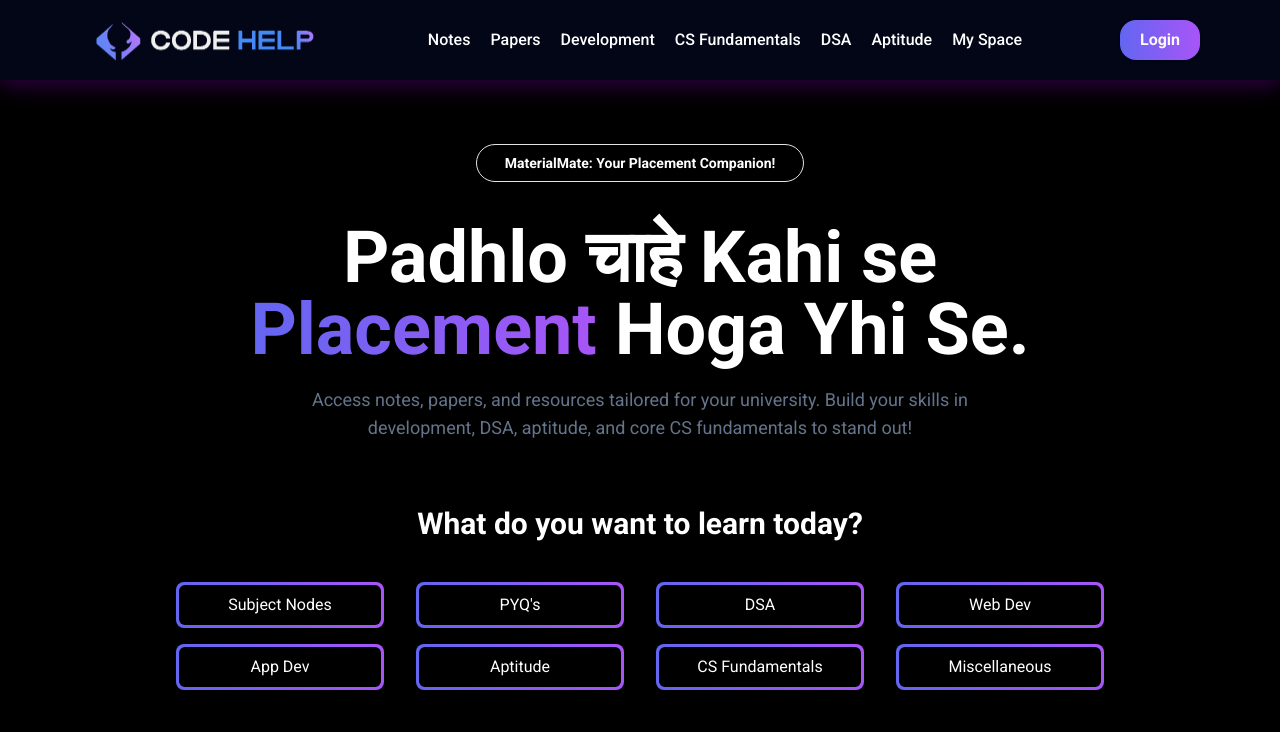
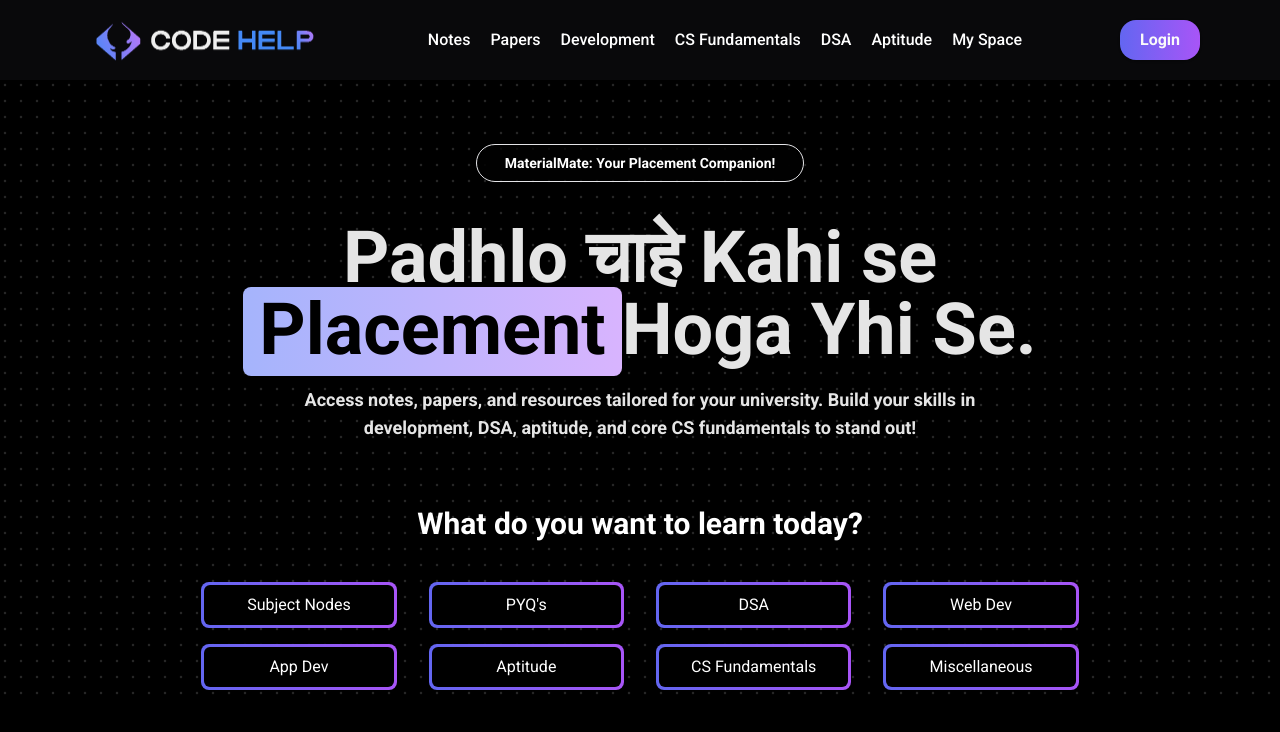
Before and after one commit to Material-Mate/material-mate-frontend, a Next.js app: page / in a window 1280 px wide. Shown: the top 732 px of the page. Built offline with nearby package versions, Linux system fonts and the light colour scheme.

Commit message:
added animated hero section and completed my space

```diff
--- a/package.json
+++ b/package.json
@@ -15,6 +15,7 @@
     "class-variance-authority": "^0.7.1",
     "clsx": "^2.1.1",
     "lucide-react": "^0.474.0",
+    "mini-svg-data-uri": "^1.4.4",
     "motion": "^12.0.6",
     "next": "15.1.6",
     "react": "^19.0.0",
--- a/src/app/(pages)/page.tsx
+++ b/src/app/(pages)/page.tsx
@@ -1,4 +1,7 @@
+"use client"
 import AButton from "@/components/ui/animated-b";
+import { motion } from "framer-motion";
+import { HeroHighlight, Highlight } from "../../components/ui/Hero";
 
 export default function Home() {
   const resources = [
@@ -14,27 +17,44 @@ export default function Home() {
 
   return (
     <>
-      {/* Hero Sec */}
-      <div className="h-screen bg-cover bg-center">
+      <HeroHighlight>
+        <motion.h1
+          initial={{
+            opacity: 0,
+            y: 20,
+          }}
+          animate={{
+            opacity: 1,
+            y: [20, -5, 0],
+          }}
+          transition={{
+            duration: 0.5,
+            ease: [0.4, 0.0, 0.2, 1],
+          }}
+          className="text-2xl px-4 md:text-4xl lg:text-5xl font-bold text-neutral-200 dark:text-white max-w-4xl leading-relaxed lg:leading-snug text-center mx-auto "
+        >
           <div className="flex flex-col items-center justify-center text-center">
-          <div className="mx-auto mb-6 mt-16 flex max-w-fit items-center justify-center space-x-2 overflow-hidden rounded-full border bg-black px-7 py-2 shadow-md backdrop-blur transition-all">
+            <div className="mx-auto mb-6 mt-16 flex max-w-fit items-center justify-center space-x-2 overflow-hidden rounded-full border px-7 py-2 shadow-md backdrop-blur transition-all">
               <p className="text-sm font-semibold text-white">
                 MaterialMate: Your Placement Companion!
               </p>
             </div>
-          <h1 className="max-w-4xl text-5xl font-bold md:text-6xl lg:text-7xl mt-4">
+            <h1 className="max-w-4xl text-5xl font-bold md:text-6xl lg:text-7xl mt-4 leading-[3rem]">
               Padhlo चाहे Kahi se{" "}
-            <span className="bg-gradient-to-r from-indigo-500 to-purple-500 bg-clip-text text-transparent">
+              <Highlight className="text-black dark:text-white">
           Placement
-            </span>{" "}
+          </Highlight>
               Hoga Yhi Se.
             </h1>
 
-          <p className="mt-5 max-w-prose text-slate-500 sm:text-lg">
-          Access notes, papers, and resources tailored for your university. Build your skills in development, DSA, aptitude, and core CS fundamentals to stand out!
+            <p className="mt-5 max-w-prose text-slate-00 sm:text-lg">
+              Access notes, papers, and resources tailored for your university.
+              Build your skills in development, DSA, aptitude, and core CS
+              fundamentals to stand out!
             </p>
           </div>
 
+        </motion.h1>
         <div className="mt-16">
           <div className="flex items-center justify-center text-3xl font-bold mb-8">
             What do you want to learn today?
@@ -49,11 +69,7 @@ export default function Home() {
             })}
           </div>
         </div>
-
-        {/* Body */}
-
-        <div></div>
-      </div>
+      </HeroHighlight>
     </>
   );
 }
--- a/src/app/(pages)/space/page.tsx
+++ b/src/app/(pages)/space/page.tsx
@@ -1,5 +1,6 @@
 "use client";
 import SubjectCard from '@/components/shared/cards/SubjectCard';
+import PreviousYearPaperDialogBox from '@/components/shared/dialogBoxes/PreviousYearPaperDialogBox';
 import {UnitsDialogBox} from '@/components/shared/dialogBoxes/UnitsDialogBox';
 import React from 'react'
 import { SiBookstack } from "react-icons/si";
@@ -32,10 +33,11 @@ const Space = () => {
         }
     ]
     const [dialogBoxOpen, setDialogBoxOpen] = React.useState<boolean>(false)
+    const [previousYearDialogBoxOpen, setPreviousYearDialogBoxOpen] = React.useState<boolean>(false)
   return (
     <div className='py-10 px-20'>
        <h1 className='text-[2rem] text-slate-300 font-semibold'>Kudos 🎉🎉 to <span className='bg-gradient-to-r from-indigo-500 to-purple-500 bg-clip-text text-transparent'>@Gaurav Sharma</span>, You are doing <span className='bg-gradient-to-r from-indigo-500 to-purple-500 bg-clip-text text-transparent'>MCA</span></h1>
-       <h2 className='text-[1.5rem] text-slate-200 font-semibold mt-5 flex gap-3 items-center'>Your Subjects <SiBookstack/></h2>
+       <h2 className='text-[1.5rem] text-slate-200 font-semibold mt-5 flex gap-3 items-center'>Your Subjects Notes<SiBookstack/></h2>
        <div className="flex mt-8 items-center  flex-wrap gap-6">
               {subjects.map((subject,index) => (
                 <SubjectCard
@@ -50,6 +52,21 @@ const Space = () => {
             setDialogBoxOpen={setDialogBoxOpen}
             />
        </div>
+       <h2 className='text-[1.5rem] text-slate-200 font-semibold mt-10 flex gap-3 items-center'>Previous Year Paper to Ace Your Exam <SiBookstack/></h2>
+       <div className="flex mt-8 items-center  flex-wrap gap-6">
+              {subjects.map((subject,index) => (
+                <SubjectCard
+                key={index}
+                subject={subject.name}
+                course = {subject.course+" "+subject.semester.toString()}
+                setDialogBoxOpen={setPreviousYearDialogBoxOpen}
+                />
+              ))}
+            <PreviousYearPaperDialogBox
+            previousYearDialogBoxOpen={previousYearDialogBoxOpen}
+            setPreviousYearDialogBoxOpen={setPreviousYearDialogBoxOpen}
+            />
+       </div>
     </div>
   )
 }
--- /dev/null
+++ b/src/components/shared/dialogBoxes/PreviousYearPaperDialogBox.tsx
@@ -0,0 +1,53 @@
+import { Button } from "@/components/ui/button";
+import {
+  Dialog,
+  DialogContent,
+  DialogDescription,
+  DialogFooter,
+  DialogHeader,
+  DialogTitle,
+  DialogTrigger,
+} from "@/components/ui/dialog";
+import { FiDownload } from "react-icons/fi";
+
+const PreviousYearPaperDialogBox = ({
+    previousYearDialogBoxOpen,
+    setPreviousYearDialogBoxOpen,
+  }: {
+    previousYearDialogBoxOpen: boolean;
+    setPreviousYearDialogBoxOpen: React.Dispatch<React.SetStateAction<boolean>>;
+  }) => {
+    const papers = [1,2,3,4,5]
+  return (
+    <Dialog open={previousYearDialogBoxOpen} onOpenChange={setPreviousYearDialogBoxOpen}>
+      <DialogContent className="sm:max-w-[425px] bg-black">
+        <DialogHeader>
+          <DialogTitle className="text-2xl">
+            Previous Year Papers for{" "}
+            <span className="bg-gradient-to-r from-indigo-500 to-purple-500 bg-clip-text text-transparent">
+              Dot net with C#
+            </span>
+          </DialogTitle>
+          <DialogDescription>
+            Here are the previous year papers for subject Dot net with C#
+          </DialogDescription>
+        </DialogHeader>
+        <div className="grid gap-4 py-4 w-full">
+          {
+            papers.map((paper,index)=>(
+                <div key={index} className="w-full py-3 rounded-lg border flex justify-between items-center px-5">
+                <p>2022-2023: Download </p>
+                <FiDownload className="text-xl" />
+              </div>
+            ))
+          }
+        </div>
+        <DialogFooter className="w-full">
+          <Button onClick={()=>setPreviousYearDialogBoxOpen(false)} className="w-full bg-gradient-to-r from-indigo-500 to-purple-500">Close</Button>
+        </DialogFooter>
+      </DialogContent>
+    </Dialog>
+  )
+}
+
+export default PreviousYearPaperDialogBox
--- /dev/null
+++ b/src/components/ui/Hero.tsx
@@ -0,0 +1,96 @@
+"use client";
+import { cn } from "@/lib/utils";
+import { useMotionValue, motion, useMotionTemplate } from "framer-motion";
+import React from "react";
+
+export const HeroHighlight = ({
+  children,
+  className,
+  containerClassName,
+}: {
+  children: React.ReactNode;
+  className?: string;
+  containerClassName?: string;
+}) => {
+  let mouseX = useMotionValue(0);
+  let mouseY = useMotionValue(0);
+
+  function handleMouseMove({
+    currentTarget,
+    clientX,
+    clientY,
+  }: React.MouseEvent<HTMLDivElement>) {
+    if (!currentTarget) return;
+    let { left, top } = currentTarget.getBoundingClientRect();
+
+    mouseX.set(clientX - left);
+    mouseY.set(clientY - top);
+  }
+  return (
+    <div
+      className={cn(
+        "relative h-auto flex items-center bg-black dark:bg-black justify-center w-full group",
+        containerClassName
+      )}
+      onMouseMove={handleMouseMove}
+    >
+      <div className="absolute inset-0 bg-dot-thick-neutral-800 dark:bg-dot-thick-neutral-800  pointer-events-none" />
+      <motion.div
+        className="pointer-events-none bg-dot-thick-indigo-200 dark:bg-dot-thick-indigo-500   absolute inset-0 opacity-0 transition duration-300 group-hover:opacity-100"
+        style={{
+          WebkitMaskImage: useMotionTemplate`
+            radial-gradient(
+              200px circle at ${mouseX}px ${mouseY}px,
+              black 0%,
+              transparent 100%
+            )
+          `,
+          maskImage: useMotionTemplate`
+            radial-gradient(
+              200px circle at ${mouseX}px ${mouseY}px,
+              black 0%,
+              transparent 100%
+            )
+          `,
+        }}
+      />
+
+      <div className={cn("relative z-20", className)}>{children}</div>
+    </div>
+  );
+};
+
+export const Highlight = ({
+  children,
+  className,
+}: {
+  children: React.ReactNode;
+  className?: string;
+}) => {
+  return (
+    <motion.span
+      initial={{
+        backgroundSize: "0% 100%",
+      }}
+      animate={{
+        backgroundSize: "100% 100%",
+      }}
+      transition={{
+        duration: 2,
+        ease: "linear",
+        delay: 0.5,
+      }}
+      style={{
+        backgroundRepeat: "no-repeat",
+        backgroundPosition: "left center",
+        display: "inline",
+      }}
+      className={cn(
+        `relative inline-block pb-1   px-4 rounded-lg bg-gradient-to-r from-indigo-300 to-purple-300 dark:from-indigo-500 dark:to-purple-500`,
+        className
+      )}
+    >
+      {children}
+    </motion.span>
+  );
+};
--- a/src/layouts/Navbar.tsx
+++ b/src/layouts/Navbar.tsx
@@ -36,7 +36,7 @@ const routes = [
 const Navbar = () => {
 
   return (
-    <div className=" h-20 bg-slate-950 flex py-1 px-20 items-center drop-shadow-[0_4px_10px_rgba(180,0,255,0.3)] shadow-xl justify-between">
+    <div className=" h-20  bg-zinc-950 relative flex py-1 px-20 items-center shadow-[0_0_30px_5px_rgba(50,50,50,0.8)] justify-between">
      <Link href={"/"}> <Image src="/logo.gif" alt="logo" width={250} height={250} /></Link>
       <div className="text-white flex justify-center items-center gap-5">
       {
--- a/tailwind.config.ts
+++ b/tailwind.config.ts
@@ -1,4 +1,8 @@
 import type { Config } from "tailwindcss";
+const svgToDataUri = require("mini-svg-data-uri");
+const {
+  default: flattenColorPalette,
+} = require("tailwindcss/lib/util/flattenColorPalette");
 
 export default {
     darkMode: ["class"],
@@ -59,5 +63,30 @@ export default {
   		}
   	}
   },
-  plugins: [require("tailwindcss-animate")],
+  plugins: [require("tailwindcss-animate"),
+    addVariablesForColors,
+	function ({ matchUtilities, theme }: any) {
+		matchUtilities(
+		  {
+			"bg-dot-thick": (value: any) => ({
+			  backgroundImage: `url("${svgToDataUri(
+				`<svg xmlns="http://www.w3.org/2000/svg" viewBox="0 0 32 32" width="16" height="16" fill="none"><circle fill="${value}" id="pattern-circle" cx="10" cy="10" r="2.5"></circle></svg>`
+			  )}")`,
+			}),
+		  },
+		  { values: flattenColorPalette(theme("backgroundColor")), type: "color" }
+		);
+	  },
+  ],
 } satisfies Config;
+
+function addVariablesForColors({ addBase, theme }: any) {
+	let allColors = flattenColorPalette(theme("colors"));
+	let newVars = Object.fromEntries(
+	  Object.entries(allColors).map(([key, val]) => [`--${key}`, val])
+	);
+
+	addBase({
+	  ":root": newVars,
+	});
+  }
```
Also changed, not shown: 1 other file (tests, documents, lock files or other folders). Lines whose indentation alone changed are shown as unchanged.
